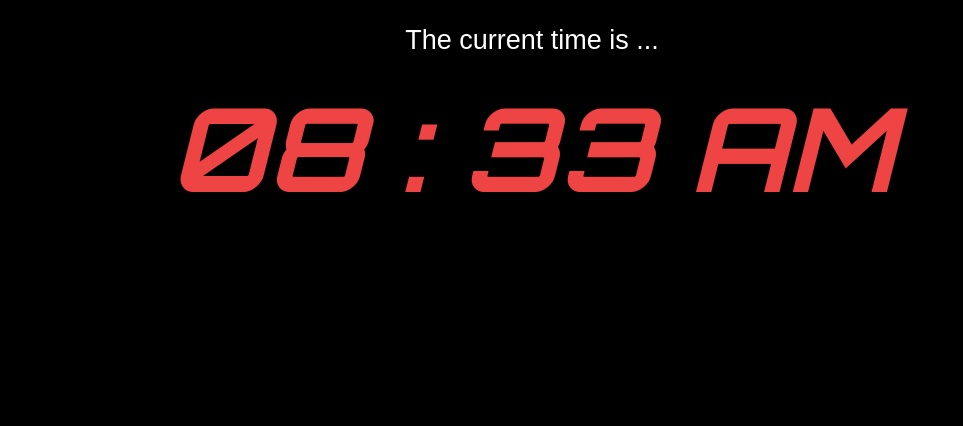
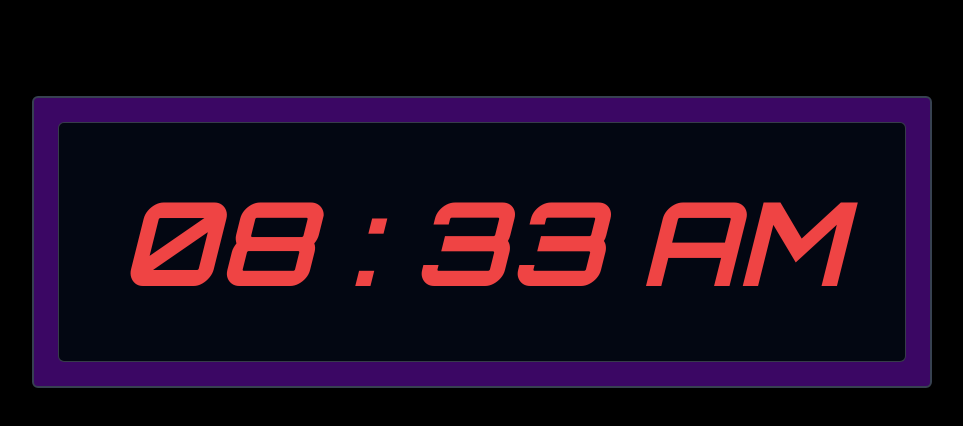
Before and after one commit to tuffs/a-creative-clock, a React (Create React App) app: page / in a window 1280 px wide. Shown: the top 426 px of the page, without its empty margins (108-1071 px from the left). Built offline with nearby package versions, Linux system fonts and the light colour scheme.

Commit message:
Updates to give some starter styles to the LED clock.

```diff
--- a/src/components/Clock.js
+++ b/src/components/Clock.js
@@ -17,7 +17,7 @@ export default function Clock() {
   let am_or_pm = date.getHours() >= 12 ? 'PM' : 'AM';
 
   // Convenient, consistent styling
-  const clockDigitStyling = "text-red-500 inline-block md:text-[4.75rem] lg:text-[7.25rem] text-[3.75rem] font-bold italic";
+  const clockDigitStyling = "text-red-500 inline-block md:text-[7.25rem] text-[3.455rem] font-bold italic";
 
   // Cycle and Flash the Colon with useEffect()
   useEffect(() => {
@@ -35,21 +35,12 @@ export default function Clock() {
 
   return (
     <div
-      className="clock"
+      className="clock mx-auto mt-24"
       id="clock"
       data-testid="clock"
     >
-
-      <div
-        id="current_time_is__statement"
-        className="text-[13px] md:text-[20px] lg:text-[27px]"
-        style={{
-          fontFamily: 'sans-serif',
-        }}
-      >
-        The current time is ...
-      </div>
-
+      <div className="clockCase bg-purple-950 border-2 border-gray-700 rounded-md p-6 mt-8 w-75 md:w-[800px] lg:w-[900px] m-3" data-testid="clockCase">
+        <div className="backgroundLED bg-gray-950 border border-gray-500/50 rounded-md pt-8 pb-8 px-3" data-testid="backgroundLED">
           <div id="clockTimeDisplay" data-testid="clock_time_display">
             <div
               className={`${clockDigitStyling}`}
@@ -78,5 +69,7 @@ export default function Clock() {
             </div>
           </div>
         </div>
+      </div>
+    </div>
   );
 };
```
Also changed, not shown: 1 other file (tests, documents, lock files or other folders). Lines whose indentation alone changed are shown as unchanged.
